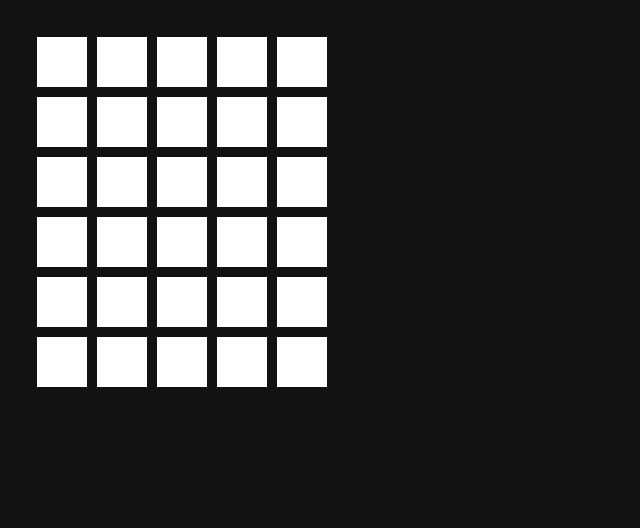
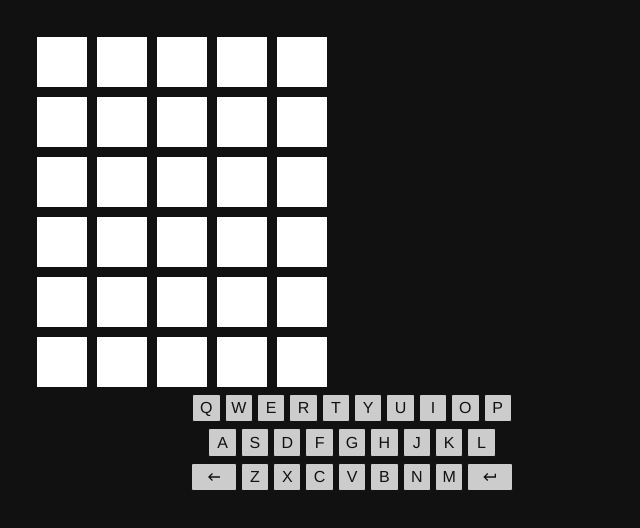
Before and after one commit to Friendle-The-Game/friendle-monorepo, a React (Create React App) app in the folder client/: page /wordle in a window 1280 px wide. Shown: the top 528 px of the page, without its empty margins (0-640 px from the left). Built offline with nearby package versions, Linux system fonts and the light colour scheme; no server answers.

Commit message:
FEATURE | Keyboard with guess colors

```diff
--- a/client/package.json
+++ b/client/package.json
@@ -17,6 +17,7 @@
     "prop-types": "^15.8.1",
     "react": "^18.0.0",
     "react-dom": "^18.0.0",
+    "react-icons": "^4.3.1",
     "react-redux": "^7.2.8",
     "react-router-dom": "^5.3.0",
     "react-scripts": "5.0.1",
--- /dev/null
+++ b/client/src/components/Keyboard/Key.tsx
@@ -0,0 +1 @@
+export default 'a';
--- /dev/null
+++ b/client/src/components/Keyboard/index.tsx
@@ -0,0 +1,62 @@
+import React, { useCallback, useMemo } from 'react';
+import { MdKeyboardBackspace as Backspace, MdKeyboardReturn as Enter } from 'react-icons/md';
+import './keyboard.scss';
+
+const keyboardLayout = [
+    'Q W E R T Y U I O P',
+    'A S D F G H J K L',
+    'Backspace Z X C V B N M Enter',
+];
+const mathKeyboardLayoutWithParentheses = [
+    '0 1 2 3 4 5 6 7 8 9',
+    'Backspace + - * / ( ) Enter'
+];
+const mathKeyboardLayout = [
+    '0 1 2 3 4 5 6 7 8 9',
+    'Backspace + - * / Enter'
+];
+
+const getKeyboardLayout = (gamemode: { name: string, includeParentheses?: boolean }) => {
+    const { name, includeParentheses } = gamemode;
+    switch (name) {
+        case 'MATHLER':
+            return includeParentheses ? mathKeyboardLayoutWithParentheses : mathKeyboardLayout;
+        default:
+            return keyboardLayout;
+    }
+};
+
+const keyboardIcons = {
+    Backspace: <Backspace />,
+    Enter: <Enter />
+};
+
+type KeyboardProps = {
+    gamemode: { name: string, includeParentheses?: boolean };
+    guesses: Array<{ color: string, sign: string }>;
+    onKeyPress: (key: string) => void;
+}
+
+const Keyboard = ({gamemode, guesses, onKeyPress}: KeyboardProps) => {
+    const handleKeyPress = useCallback((key: string) => () => onKeyPress(key), [onKeyPress]);
+    const keyboardLayout = useMemo(() => getKeyboardLayout(gamemode), [gamemode]);
+    const keyRows = useMemo(() => {
+        const colors: Record<string, string> = guesses.flat().reduce((acc: Record<string, string>, guessedLetter) => {
+            if (acc[guessedLetter.sign] === 'g') return acc;
+            if (acc[guessedLetter.sign] === 'y' && guessedLetter.color === 'x') return acc;
+            return { ...acc, [guessedLetter.sign]: guessedLetter.color };
+        }, {});
+        const rows = keyboardLayout.reduce((acc: Array<JSX.Element>, row) => {
+            const keys = row.split(' ').map((key) => {
+                const keyDisplay = key.length > 1 ? keyboardIcons[key as keyof typeof keyboardIcons] : key
+                return <div key={key} onClick={handleKeyPress(key)} className={`key-${key.toLowerCase()} ${colors[key.toLowerCase()]} key`}>{keyDisplay}</div>
+            });
+            acc.push(<div className="keyboard-row">{keys}</div>);
+            return acc;
+        }, []);
+        return rows;
+    }, [keyboardLayout, guesses, handleKeyPress]);
+    return <div>{keyRows}</div>;
+};
+
+export default Keyboard;
--- /dev/null
+++ b/client/src/components/Keyboard/keyboard.scss
@@ -0,0 +1,38 @@
+.keyboard-row {
+    display: flex;
+    margin-bottom: 2px;
+    width: 50vw;
+    justify-content: center;
+    .key {
+        display: flex;
+        justify-content: center;
+        align-items: center;
+        padding: 5px;
+        margin: 2px;
+        border: solid 1px #111;
+        border-radius: 2px;
+        background-color: #ccc;
+        color: #111;
+        width: 0;
+        height: 0;
+        padding: calc(3% - 6px);
+        cursor: pointer;
+        -moz-user-select: -moz-none;
+        -khtml-user-select: none;
+        -webkit-user-select: none;
+        -ms-user-select: none;
+        user-select: none;
+        &.x {
+            background-color: gray;
+        }
+        &.y {
+            background-color: yellow;
+        }
+        &.g {
+            background-color: green;
+        }
+        &.key-enter, &.key-backspace {
+            width: calc(1.5% + 8px);
+        }
+    }
+}
--- a/client/src/components/Wordle/View.tsx
+++ b/client/src/components/Wordle/View.tsx
@@ -1,5 +1,6 @@
 import React, { useCallback, useEffect, useMemo, useState } from 'react';
 import PropTypes from 'prop-types';
+import Keyboard from '../Keyboard';
 import './wordle.scss';
 
 const Wordle = ({ guessLength = 5, maxGuesses = 6, actions, guesses }:
@@ -13,7 +14,7 @@ const Wordle = ({ guessLength = 5, maxGuesses = 6, actions, guesses }:
       const squaresArray = [];
       for (let j = 0; j < guessLength; j++) {
         squaresArray.push(
-          <div className={`square ${guesses?.[i]?.[j].color}`}>
+          <div className={`square ${guesses?.[i]?.[j]?.color}`}>
             {squareGuesses[i][j] || ''}
           </div>,
         );
@@ -22,11 +23,10 @@ const Wordle = ({ guessLength = 5, maxGuesses = 6, actions, guesses }:
     }
     return guessesArray;
   }, [guessLength, squareGuesses, maxGuesses, guesses]);
-  const handleKeyDown: any = useCallback((event: KeyboardEvent) => {
+  const handleKey = useCallback((key: string) => {
     if (currentGuess >= maxGuesses) return;
-    const { key, ctrlKey, altKey, metaKey } = event;
-    if (ctrlKey || altKey || metaKey) return;
     if (key === 'Enter') {
+      if (squareGuesses[currentGuess].length !== guessLength) return;
       actions.guessWordle(squareGuesses[currentGuess].join(''));
       setCurrentGuess((oldCurrentGuess) => oldCurrentGuess + 1);
     }
@@ -44,7 +44,12 @@ const Wordle = ({ guessLength = 5, maxGuesses = 6, actions, guesses }:
         return [...oldSquareGuesses.slice(0, currentGuess), currentGuessArr, ...oldSquareGuesses.slice(currentGuess + 1, maxGuesses)];
       });
     }
-  }, [setSquareGuesses, actions, currentGuess, setCurrentGuess, guessLength, maxGuesses, squareGuesses]);
+  }, [setSquareGuesses, actions, currentGuess, maxGuesses, guessLength, setCurrentGuess, squareGuesses]);
+  const handleKeyDown = useCallback((event: KeyboardEvent) => {
+    const { key, ctrlKey, altKey, metaKey } = event;
+    if (ctrlKey || altKey || metaKey) return;
+    handleKey(key);
+  }, [handleKey]);
   useEffect(() => {
     actions.startWordle();
   }, []);
@@ -55,6 +60,7 @@ const Wordle = ({ guessLength = 5, maxGuesses = 6, actions, guesses }:
   return (
     <div className="wordle">
       {squares}
+      <Keyboard gamemode={{ name: 'WORDLE' }} guesses={guesses} onKeyPress={handleKey} />
     </div>
   );
 };
```
Also changed, not shown: 1 other file (tests, documents, lock files or other folders).
